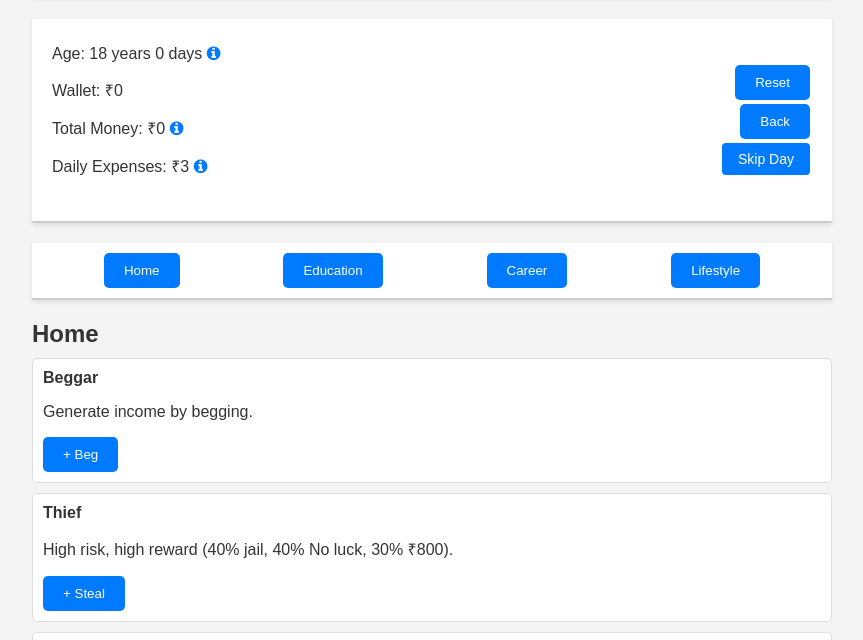
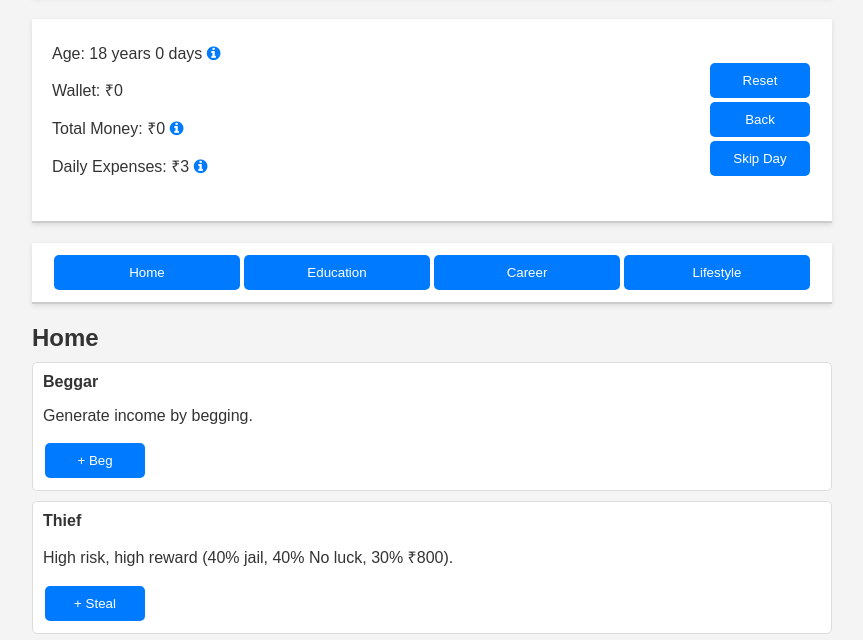
Before and after one commit to Sambit1803/life-simulator, a plain HTML site: page index.html in a window 1280 px wide. Both pictures are taken after a click on the button "New Game". Shown: the part 103-743 px from the top of the page, without its empty margins (208-1071 px from the left). Drawn offline with Linux system fonts and the light colour scheme.

```diff
--- a/style.css
+++ b/style.css
@@ -24,21 +24,26 @@ header {
     display: flex;
     justify-content: space-between;
     align-items: center;
+    flex-wrap: wrap;
 }
 
 nav {
     display: flex;
-    justify-content: space-around;
+    justify-content: space-between;
     margin-bottom: 20px;
+    flex-wrap: wrap;
 }
 
 button {
     background-color: #007bff;
     color: white;
     border: none;
-    padding: 10px 20px;
+    padding: 10px 10px;
     border-radius: 5px;
     cursor: pointer;
+    margin: 2px;
+    width: 100px;
+    flex: 1 0 20%;
 }
 
 #start-screen {
@@ -81,16 +86,6 @@ button {
 
 #home-tab h2 {
     margin: 0; /* Remove any default margin */
-}
-
-#skip-day {
-    background-color: #007BFF;
-    color: white;
-    border: none;
-    padding: 8px 16px;
-    border-radius: 4px;
-    cursor: pointer;
-    font-size: 14px;
 }
 
 #skip-day:hover {
```
